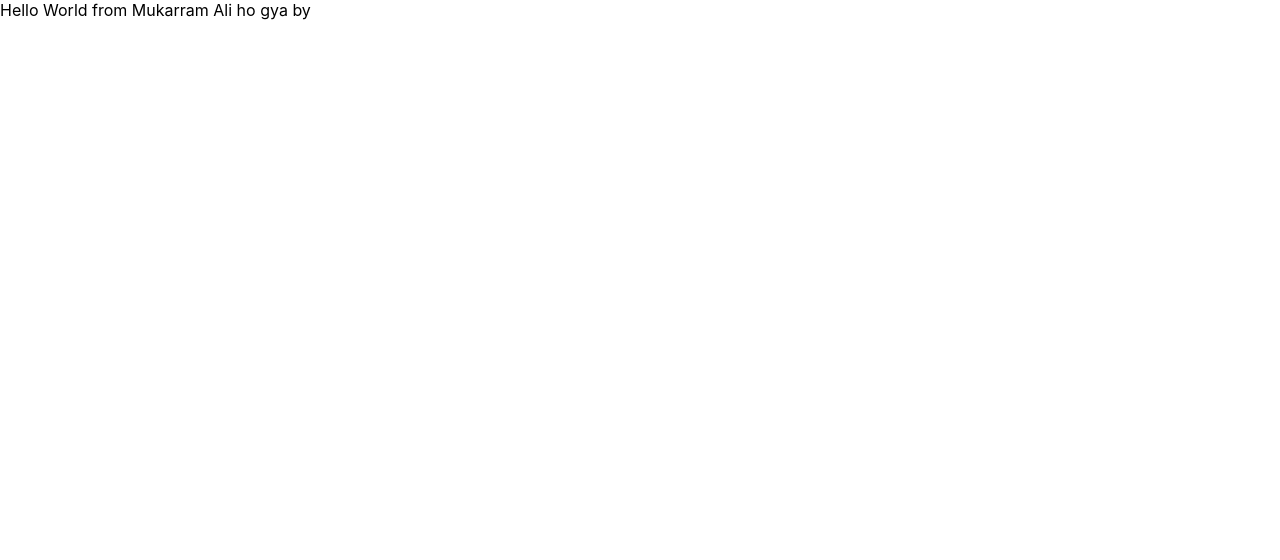
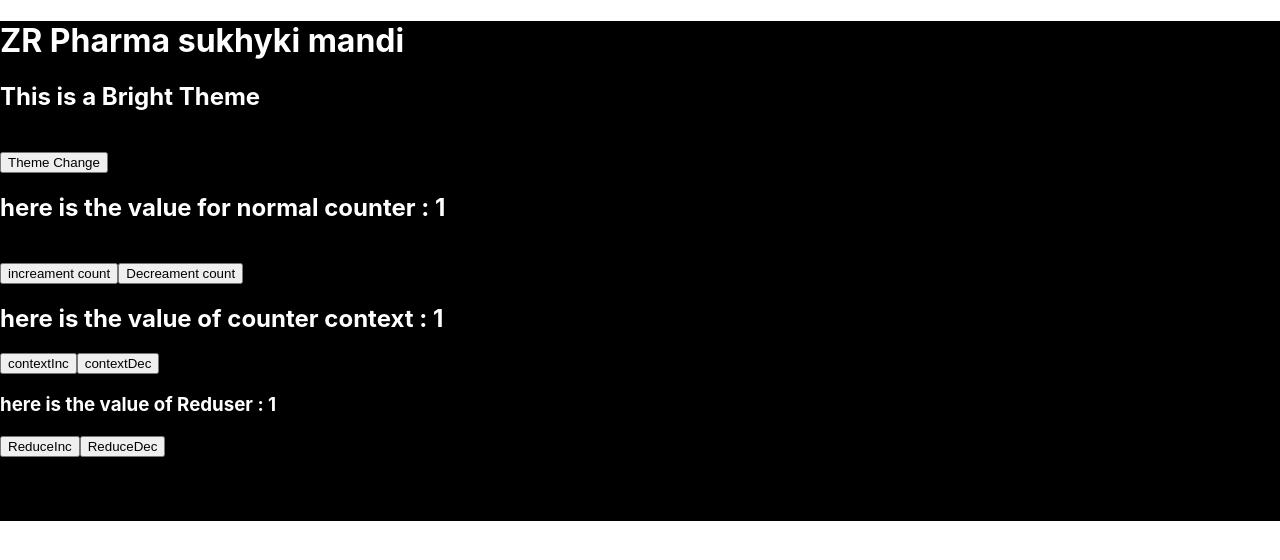
Before and after one commit to Mukarram-Ali26/test_site1, a React (Create React App) app: page / in a window 1280 px wide. Shown: the top 560 px of the page. Built offline with nearby package versions, Linux system fonts and the light colour scheme.

Commit message:
context & reducer

```diff
--- a/src/App.css
+++ b/src/App.css
@@ -1,38 +1,9 @@
-.App {
-  text-align: center;
+.box {
+  height: 500px;
+  background-color: white;
+  color: black;
 }
-
-.App-logo {
-  height: 40vmin;
-  pointer-events: none;
-}
-
-@media (prefers-reduced-motion: no-preference) {
-  .App-logo {
-    animation: App-logo-spin infinite 20s linear;
-  }
-}
-
-.App-header {
-  background-color: #282c34;
-  min-height: 100vh;
-  display: flex;
-  flex-direction: column;
-  align-items: center;
-  justify-content: center;
-  font-size: calc(10px + 2vmin);
+.light {
+  background-color: black;
   color: white;
 }
-
-.App-link {
-  color: #61dafb;
-}
-
-@keyframes App-logo-spin {
-  from {
-    transform: rotate(0deg);
-  }
-  to {
-    transform: rotate(360deg);
-  }
-}
--- a/src/App.js
+++ b/src/App.js
@@ -1,11 +1,29 @@
-import React from 'react';
+import React, {useState} from 'react';
 import './App.css';
+import Buttons from './props';
+import CountContext from './Contecxtapi';
+import Child2 from './Child2';
+import Child from './Child';
+function App() {
+  let [count, setCount] = useState(1);
+  let [isColor, setColor] = useState(true);
+  let contextcount = useState(1)
+  return (
+    <CountContext.Provider value={contextcount}>
+    <div className={`box ${isColor ? "light" : ""}`}>
+      <h1>ZR Pharma sukhyki mandi</h1>
+      <h2>This is a {isColor ? 'Bright' : 'Dark'} Theme</h2>
+      <br />
+      <button onClick={() => {setColor(!isColor)}}>Theme Change</button>
+      <Buttons counter={count}/>
+      <br />
+      <button onClick={() => {setCount(++count)}}> increament count </button>
+      <button onClick={() => {setCount(--count)}}> Decreament count </button>
+      < Child />
+      <Child2 />
 
-function App() {
-  return (
-    <div>
-      Hello World from Mukarram Ali ho gya by
     </div>
+    </CountContext.Provider>
   );
 }
 
--- /dev/null
+++ b/src/Child.js
@@ -0,0 +1,15 @@
+import React, { useContext } from "react";
+import CountContext from "./Contecxtapi";
+function Child() {
+  let count = useContext(CountContext);
+  return (
+    <div>
+
+
+      <h2>here is the value of counter context : {count[0]}</h2>
+      <button onClick={() => {count[1](++count[0])}}>contextInc</button>
+      <button onClick={() => {count[1](--count[0])}}>contextDec</button>
+    </div>
+  );
+}
+export default Child;
--- /dev/null
+++ b/src/Child2.js
@@ -0,0 +1,13 @@
+import React, {useReducer} from 'react';
+import Redusecount from './Reduceapi';
+function Child2 () {
+    let [state, dispatch] = useReducer(Redusecount, 1)
+    return(
+        <div>
+            <h3>here is the value of Reduser : {state}</h3>
+            <button onClick={() => {dispatch('INCRIMENT')}}>ReduceInc</button>
+            <button onClick={() => {dispatch('DECREMENT')}}>ReduceDec</button>
+        </div>
+    );
+}
+export default Child2
--- /dev/null
+++ b/src/Contecxtapi.js
@@ -0,0 +1,3 @@
+import React, {createContext} from 'react';
+const CountContext = createContext(5);
+export default CountContext
--- /dev/null
+++ b/src/Reduceapi.js
@@ -0,0 +1,9 @@
+const Redusecount = (state, action) => {
+ switch (action) {
+     case 'INCRIMENT':
+         return state + 1
+     case 'DECREMENT':
+         return state - 1
+ }
+}
+export default Redusecount
--- /dev/null
+++ b/src/props.js
@@ -0,0 +1,12 @@
+import React from 'react';
+import './App.css';
+import Child from './Child'
+function Buttons (props) {
+
+    return (
+        <h2>here is the value for normal counter : {props.counter}</h2>
+
+    )
+}
+
+export default Buttons
```
